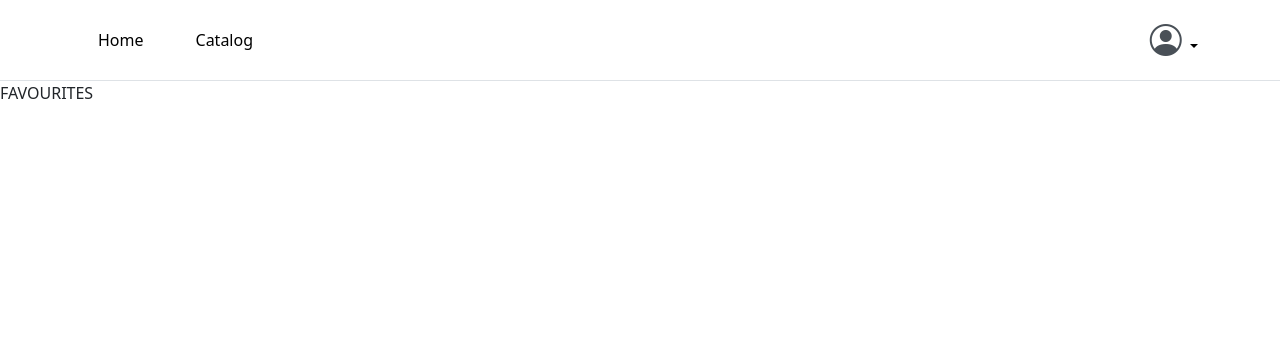
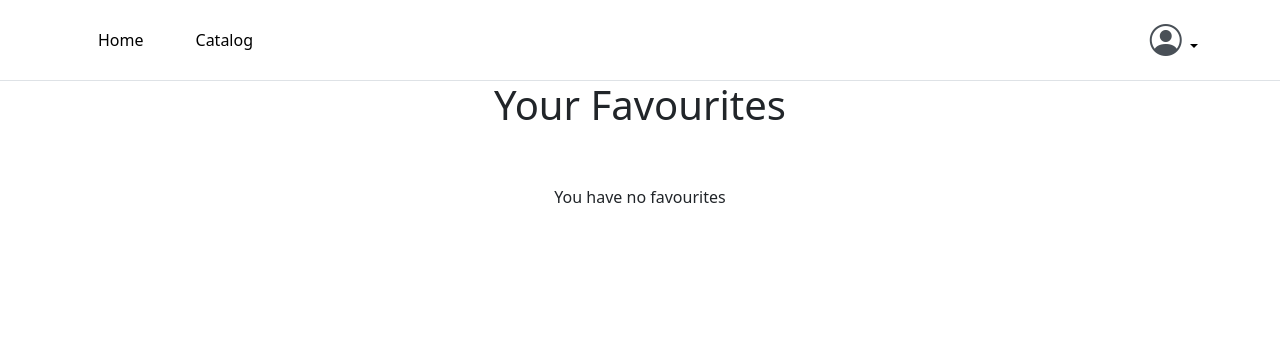
Before and after one commit to ivanprovci/Obsidian-Ecomm, a PHP site: page /pages/favourites.php in a window 1280 px wide. Shown: the top 341 px of the page. Run offline with PHP 8.4, Linux system fonts and the light colour scheme.

Commit message:
Favourites implemented
- Add favourites page
- Listed under user menu
- other minor changes

```diff
--- a/pages/favourites.php
+++ b/pages/favourites.php
@@ -1,14 +1,104 @@
 <!DOCTYPE html>
 <html lang="en">
+<?php
+
+session_start();
+require_once('../php/sql_connect.php');
+require_once('../php/favourites_update.php');
+
+?>
 
 <head>
     <?php require_once('../components/head.php'); ?>
+
     <title>Favourites</title>
+    <style>
+        td,
+        th {
+            padding-bottom: 25px;
+            font-size: 17px;
+        }
+
+        th:first-child {
+            padding-right: 200px;
+        }
+
+        th {
+            padding-right: 75px;
+        }
+
+        th:last-child {
+            padding-right: 0;
+        }
+
+        p {
+            margin-bottom: 4px;
+        }
+    </style>
 </head>
 
 <body>
     <?php require_once('../components/nav.php'); ?>
-    <?php echo 'FAVOURITES'; ?>
+
+    <h1 class='text-center'>Your Favourites</h1><br><br>
+    <div class='flex-center'>
+
+        <?php
+
+        $sql = "SELECT product_name, product_price, product_image FROM products WHERE product_sku = :product_sku";
+        $stmt = $db->prepare($sql);
+
+        // Check if the favourites is not empty
+        if (!empty($_SESSION['favourites']))
+        {
+            echo "<form method='post'>";
+            echo "<table>";
+            echo "<tr><th>Product</th><th>Price</th><th>Add to Cart</th><th>Remove</th></tr>";
+
+            //loop through favourites array
+            foreach ($_SESSION['favourites'] as $product_sku => $quantity)
+            {
+                $stmt->execute(array(":product_sku" => $product_sku));
+
+                $row = $stmt->fetch(PDO::FETCH_ASSOC);
+
+                // Display the product name, price, and image
+                echo "<tr>";
+                echo "<td>" . $row["product_name"] . "<br><img src='" . $row["product_image"] . "' alt='Product image' width='200'></td>";
+                echo "<td>$" . number_format($row["product_price"], 2) . "</td>";
+                echo "<td><button type='submit' name='add_to_cart' value='$product_sku' class='btn btn-primary'>Add to Cart</button></td>";
+                echo "<td><button type='submit' name='remove' value='$product_sku' class='btn btn-danger'>Remove</button></td>";
+                echo "</tr>";
+            }
+
+            echo "</table><hr>";
+            echo "<button type='submit' name='clear' value='clear' class='btn btn-danger'>Clear Favourites</button>";
+            echo "</form>";
+        }
+        else
+        {
+            echo "<p>You have no favourites</p>";
+        }
+
+        if ($_SERVER['REQUEST_METHOD'] === 'POST')
+        {
+            if (isset($_POST['add_to_cart']))
+            {
+                $product_sku = $_POST['add_to_cart'];
+                // Check if the product SKU is already in the cart array
+                if (array_key_exists($product_sku, $_SESSION['cart']))
+                {
+                    // If yes, increment the quantity by one
+                    $_SESSION['cart'][$product_sku]++;
+                }
+                else
+                {
+                    // If no, add the product SKU and set the quantity to one
+                    $_SESSION['cart'][$product_sku] = 1;
+                }
+            }
+        }
+        ?>
 </body>
 
 </html>
--- a/php/cart_update.php
+++ b/php/cart_update.php
@@ -1,4 +1,5 @@
 <?php
+
 if (!isset($_SESSION['cart']))
 {
     $_SESSION['cart'] = array();
@@ -30,7 +31,7 @@ if (isset($_POST['update']))
 // Check if the clear button was pressed
 if (isset($_POST['clear']))
 {
-    // Destroy the session and reload the page
+    // unset the session and reload the page
     unset($_SESSION['cart']);
     header("Location: cart.php");
     exit;
@@ -39,9 +40,10 @@ if (isset($_POST['clear']))
 // Check if the checkout button was pressed
 if (isset($_POST['checkout']))
 {
-    // Destroy the session and reload the page
+    // unset the session and reload the page
     unset($_SESSION['cart']);
     header("Location: checkout.php");
+    exit;
 }
 
 ?>
--- /dev/null
+++ b/php/favourites_update.php
@@ -0,0 +1,29 @@
+<?php
+
+if (!isset($_SESSION['favourites']))
+{
+    $_SESSION['favourites'] = array();
+}
+
+// Check if the clear button was pressed
+if (isset($_POST['clear']))
+{
+    // unset the session and reload the page
+    unset($_SESSION['favourites']);
+    header("Location: favourites.php");
+    exit;
+}
+
+// Check if the remove button was pressed
+if (isset($_POST['remove']))
+{
+    // Get the product SKU from the button value
+    $product_sku = $_POST['remove'];
+    // Remove the product SKU from the favourites array
+    unset($_SESSION['favourites'][$product_sku]);
+    // Reload the page
+    header("Location: favourites.php");
+    exit;
+}
+
+?>
```
Also changed, not shown: pages/catalog.php (+50 -18 lines).
